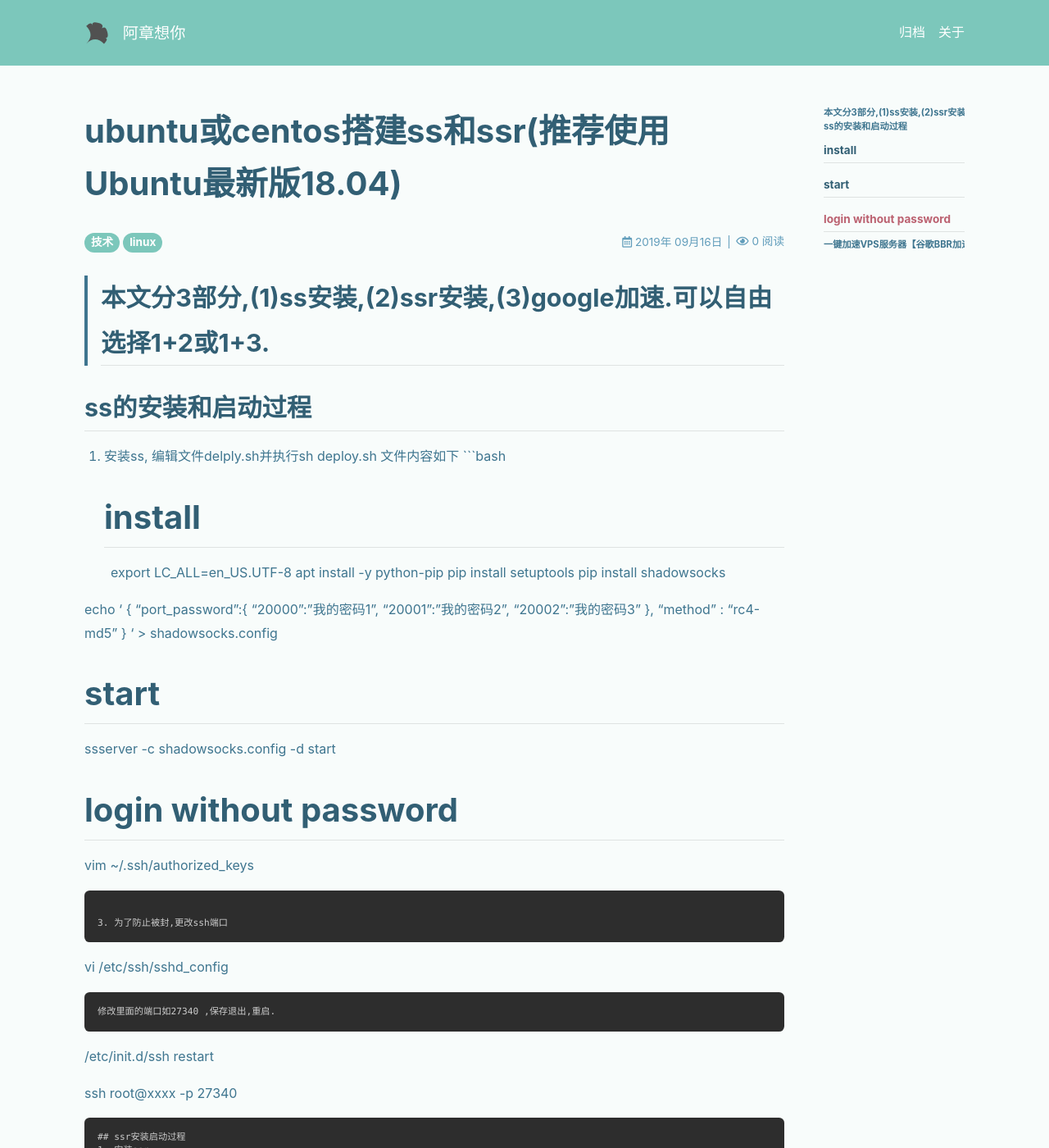
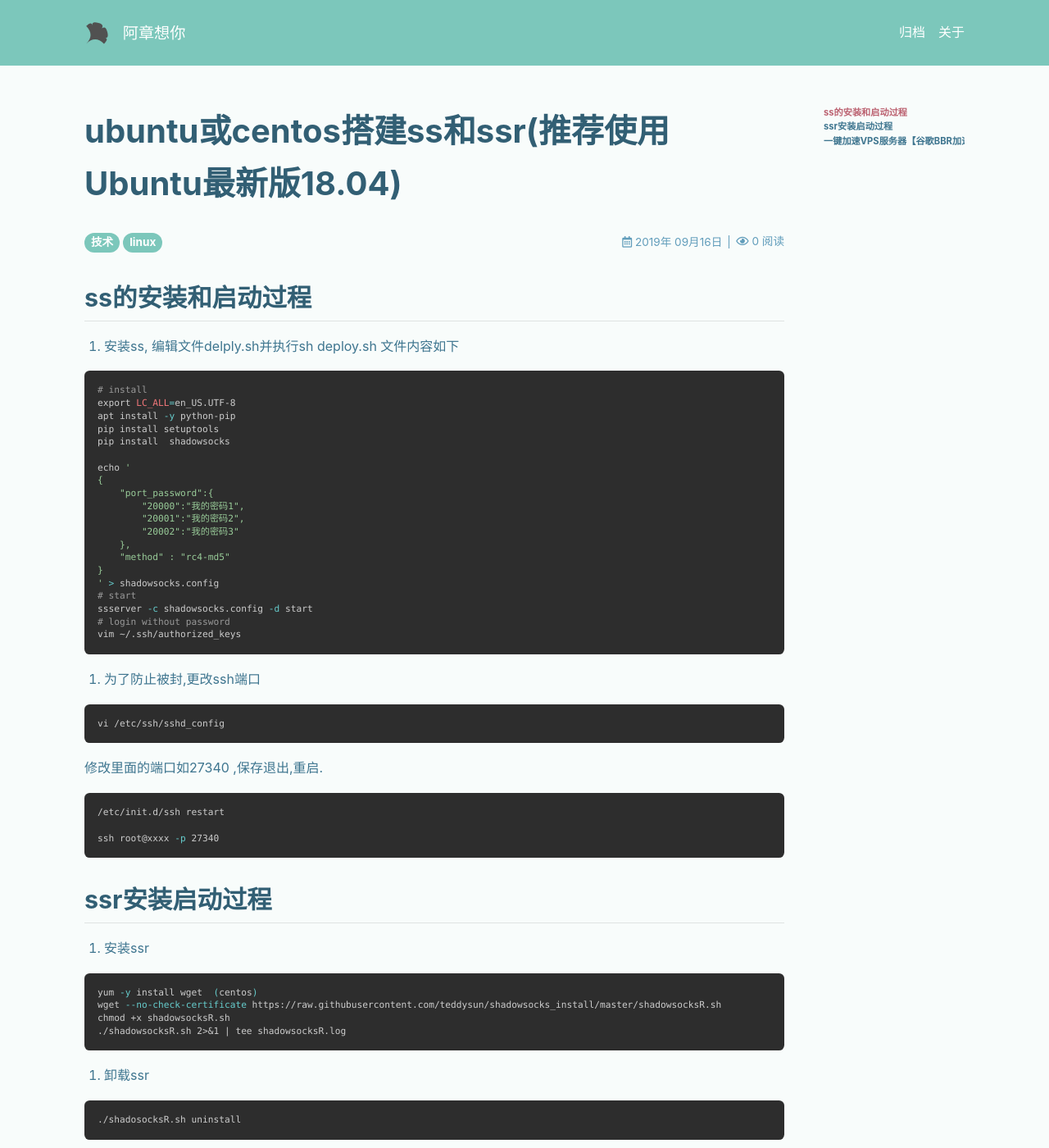
Before and after one commit to CheungChan/iblog, a Jekyll site: the page built from _posts/2019-09-17-ss搭建.md, in a window 1280 px wide and 1400 px high. Shown: the whole window at 82% size. Built offline with Jekyll 4.4.1, drawn with Linux system fonts in a browser that asks for light colours; nearby versions of some CDN libraries; comment, search, counter and statistics services are not loaded; some of the changed text lies outside the part shown.

````diff
--- a/_posts/2019-09-17-ss搭建.md
+++ b/_posts/2019-09-17-ss搭建.md
@@ -7,11 +7,9 @@ tags: 技术 linux
 typora-root-url: ../../iblog
 ---
 
-> 本文分3部分,(1)ss安装,(2)ssr安装,(3)google加速.可以自由选择1+2或1+3.
----
-
 ## ss的安装和启动过程
 1. 安装ss, 编辑文件delply.sh并执行sh deploy.sh 文件内容如下
+
 ```bash
 # install
 export LC_ALL=en_US.UTF-8
@@ -35,18 +33,21 @@ ssserver -c shadowsocks.config -d start
 vim ~/.ssh/authorized_keys
 ```
 
-3. 为了防止被封,更改ssh端口
-```
+2. 为了防止被封,更改ssh端口
+
+```bash
 vi /etc/ssh/sshd_config
 ```
 修改里面的端口如27340 ,保存退出,重启.
-```
+
+```bash
 /etc/init.d/ssh restart
 
 ssh root@xxxx -p 27340
 ```
 ## ssr安装启动过程
 1. 安装ssr
+
 ```bash
 yum -y install wget  (centos)
 wget --no-check-certificate https://raw.githubusercontent.com/teddysun/shadowsocks_install/master/shadowsocksR.sh
@@ -54,15 +55,18 @@ chmod +x shadowsocksR.sh
 ./shadowsocksR.sh 2>&1 | tee shadowsocksR.log
 ```
 2. 卸载ssr
+
 ```bash
 ./shadosocksR.sh uninstall
 ```
 
 ## 一键加速VPS服务器【谷歌BBR加速教程】
+
 ```bash
 yum -y install wget  (centos)
 wget --no-check-certificate https://github.com/teddysun/across/raw/master/bbr.sh
 chmod +x bbr.sh
 ./bbr.sh
 ```
+
 ubuntu18.04下不需要重启，centos6需要重启。
````
